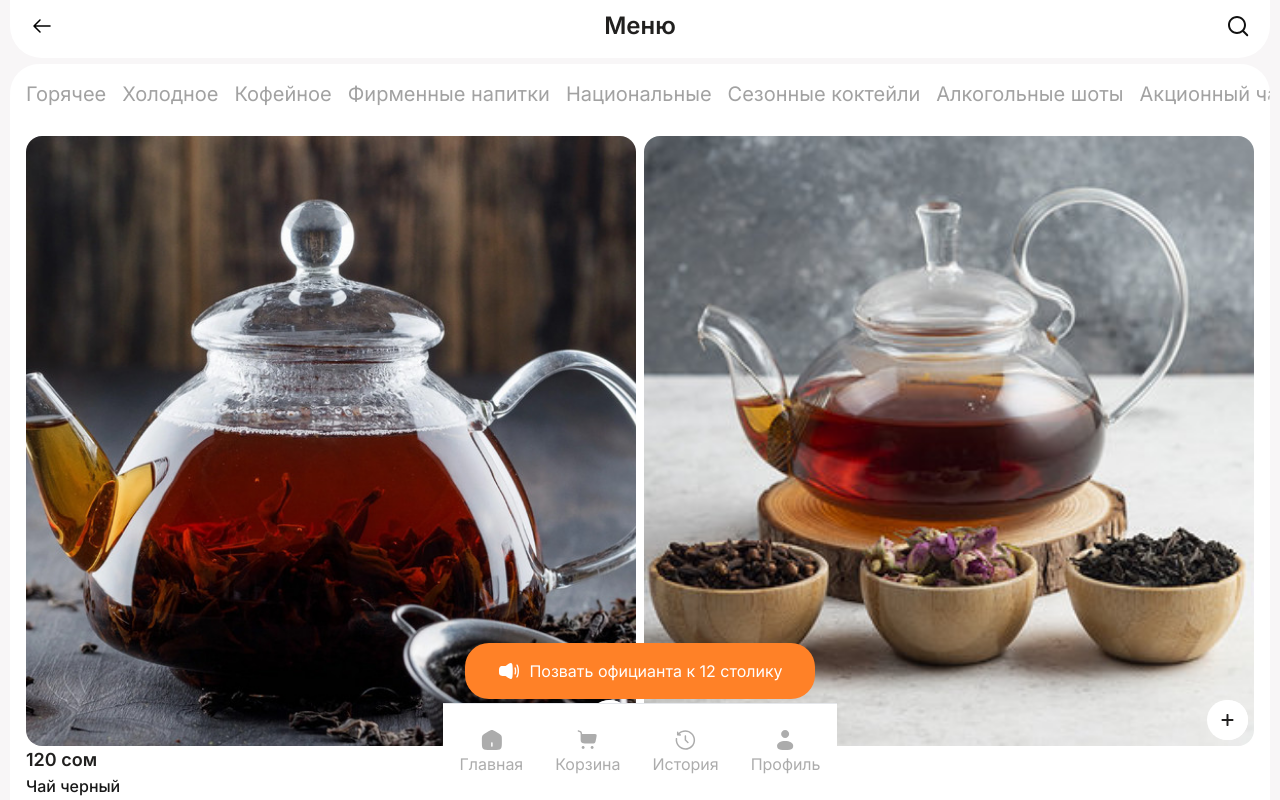
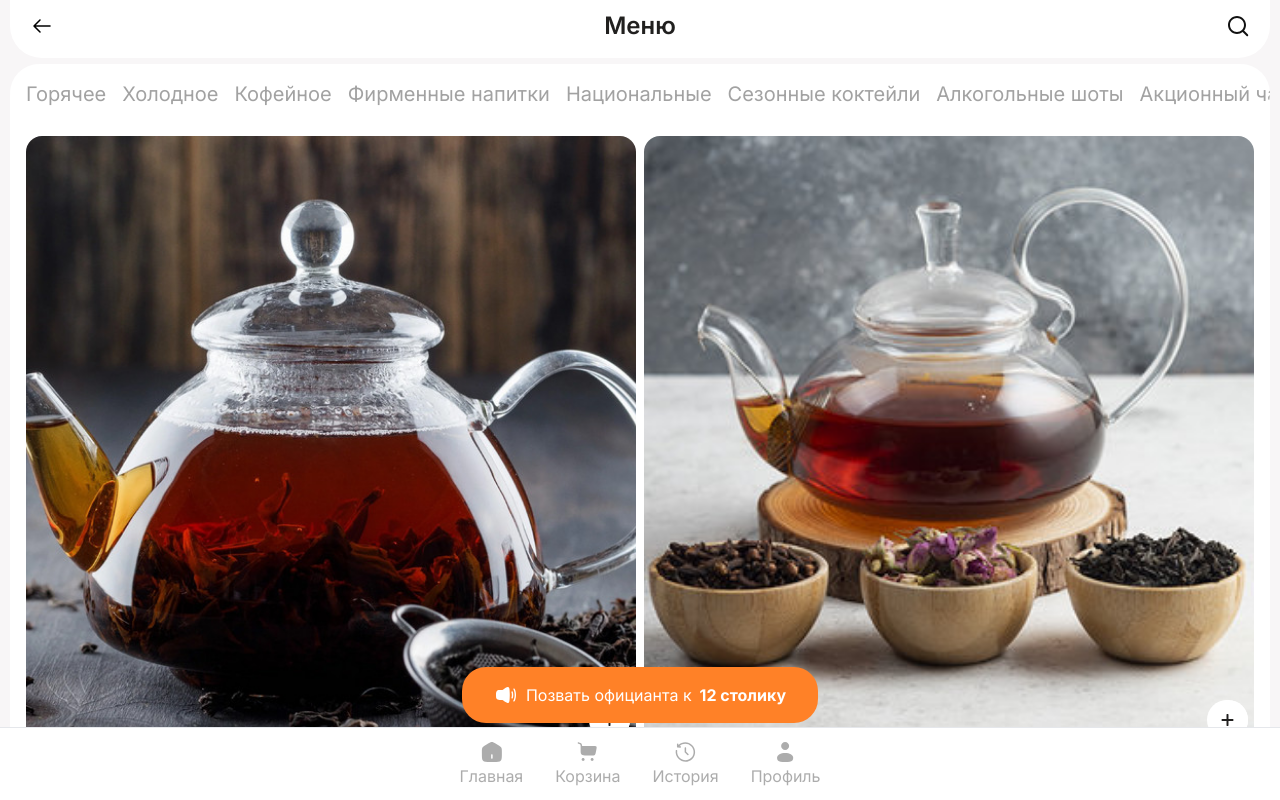
Before and after one commit to Seitek2002/imenu-re-design, a Next.js app: page /1/menu in a window 1280 px wide. Shown: the top 800 px of the page. Built offline with nearby package versions, Linux system fonts and the light colour scheme.

Commit message:
changed-styles

```diff
--- a/src/app/(home)/[venue]/VenueView.tsx
+++ b/src/app/(home)/[venue]/VenueView.tsx
@@ -6,7 +6,7 @@ import './style.css';
 
 const VenueView = () => {
   return (
-    <main className='home px-2.5'>
+    <main className='home px-2.5 bg-[#F8F6F7] h-svh'>
       <MainHeader />
       <HomeLinks />
       <Widgets />
--- a/src/app/(home)/[venue]/_components/Footer/Footer.tsx
+++ b/src/app/(home)/[venue]/_components/Footer/Footer.tsx
@@ -10,7 +10,7 @@ const Footer: FC = () => {
     <footer className='fixed bottom-0 left-0 right-0 flex flex-col items-center z-10'>
       <button className='flex items-center gap-2 bg-[#FF8127] text-white rounded-3xl py-4 px-8 mb-1'>
         <Image src={bellIcon} alt='bell icon' />
-        Позвать официанта к 12 столику
+        Позвать официанта к<b>12 столику</b>
       </button>
       <Nav />
     </footer>
--- a/src/app/(home)/[venue]/_components/Footer/Nav.tsx
+++ b/src/app/(home)/[venue]/_components/Footer/Nav.tsx
@@ -36,7 +36,7 @@ const Nav = () => {
   const items = getNavItems(venueRoot || '');
 
   return (
-    <nav className='flex bg-white border-t-[1px] border-[#E5E7EB] py-6'>
+    <nav className='flex justify-center bg-white border-t-[1px] border-[#E5E7EB] py-3 w-full'>
       {items.map(({ icon, label, href }) => (
         <Link
           href={href}
--- a/src/app/(home)/[venue]/_components/MainHeader.tsx
+++ b/src/app/(home)/[venue]/_components/MainHeader.tsx
@@ -2,18 +2,18 @@ import Image from 'next/image';
 
 import LanguageDropdown from './LanguageDropdown';
 
-import venueLogo from '@/assets/Header/venue-logo.svg';
-import venueName from '@/assets/Header/venue-name.svg';
+import venueLogo from '@/assets/Header/venue-logo.png';
+import venueName from '@/assets/Header/venue-name.png';
 import wifiIcon from '@/assets/Header/wifi-icon.svg';
 import searchIcon from '@/assets/Header/search.svg';
 
 const MainHeader = () => {
   return (
-    <header className='header-main flex justify-between items-center px-4 py-6 rounded-b-4xl bg-white'>
+    <header className='header-main flex justify-between items-center px-4 py-4 rounded-b-4xl bg-white'>
       <div className='header-left flex items-center'>
-        <Image src={venueLogo} alt='venue logo' />
+        <Image width={40} src={venueLogo} alt='venue logo' />
         <div className='flex flex-col'>
-          <Image src={venueName} alt='venue name' />
+          <Image width={90} src={venueName} alt='venue name' />
           <span className='font-cruinn-tw font-bold text-[10px]'>
             Работает на iMenu.kg
           </span>
--- a/src/app/(home)/[venue]/foods/page.tsx
+++ b/src/app/(home)/[venue]/foods/page.tsx
@@ -3,7 +3,7 @@ import Content from './_components/Content';
 
 const FoodsPage = () => {
   return (
-    <main className='px-2.5'>
+    <main className='px-2.5 bg-[#F8F6F7] h-svh'>
       <Header title='Напитки' />
       <Content />
     </main>
--- a/src/app/(home)/[venue]/menu/_components/Category.tsx
+++ b/src/app/(home)/[venue]/menu/_components/Category.tsx
@@ -16,7 +16,7 @@ const Category = () => {
   };
 
   return (
-    <nav className='flex gap-4 p-4 pb-3.5 mb-3.5 overflow-x-auto rounded-4xl sticky top-16 z-20 bg-white'>
+    <nav className='flex gap-4 p-4 pb-3.5 mb-3.5 overflow-x-auto rounded-4xl sticky top-12 z-20 bg-white'>
       {categoryItems.map((item) => (
         <button
           key={item.slug}
--- a/src/app/(home)/[venue]/menu/page.tsx
+++ b/src/app/(home)/[venue]/menu/page.tsx
@@ -3,7 +3,7 @@ import Content from './_components/Content';
 
 const MenuPage = () => {
   return (
-    <main className='px-2.5'>
+    <main className='px-2.5 bg-[#F8F6F7] h-svh'>
       <Header title='Меню' showSearch />
       <Content />
     </main>
--- a/src/app/globals.css
+++ b/src/app/globals.css
@@ -22,7 +22,7 @@ html {
 }
 
 body {
-  background: #F8F6F7;
+  background: #fff;
   color: #21201F;
   font-family: var(--font-geist-inter), var(--font-cruinn);
 }
```
Also changed, not shown: src/assets/Header/venue-logo.png (added), src/assets/Header/venue-name.png (added).
